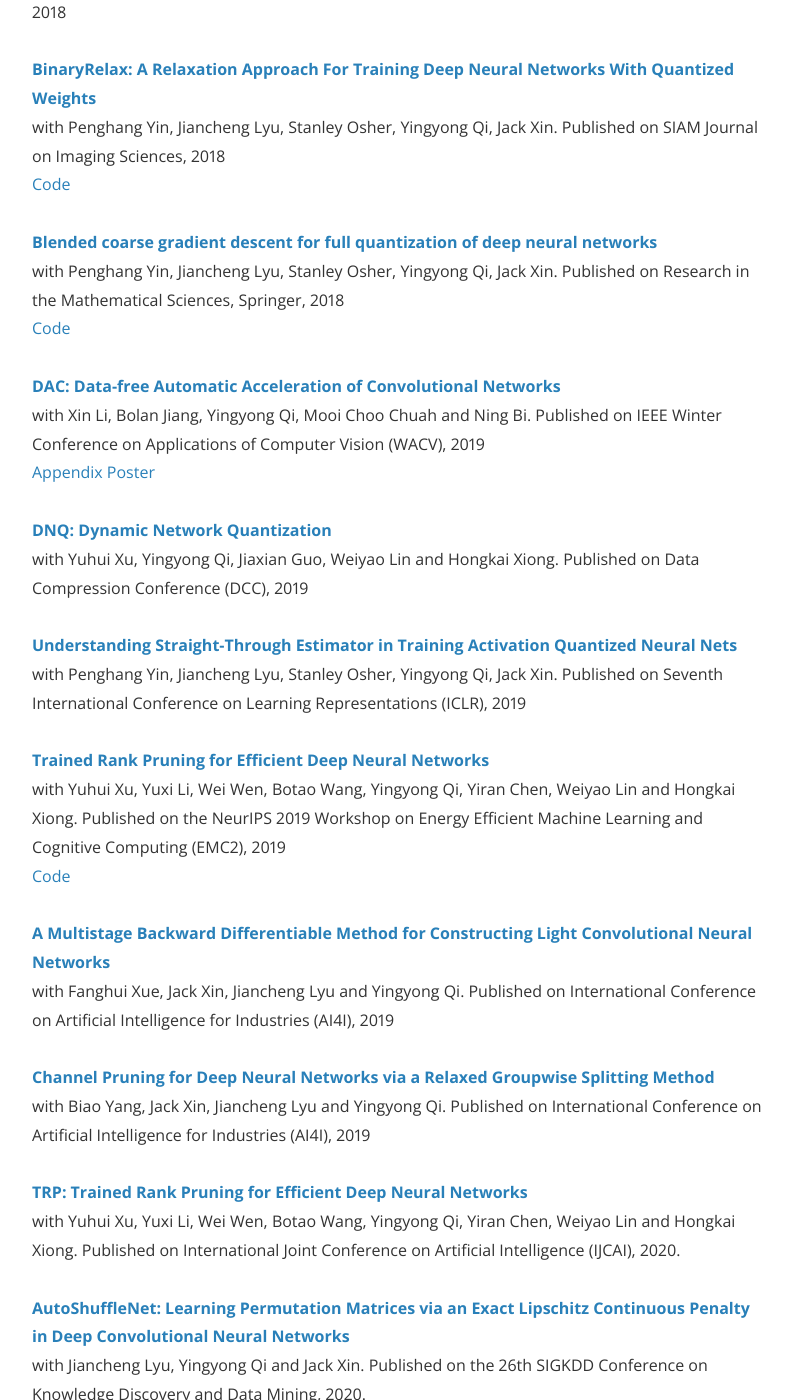
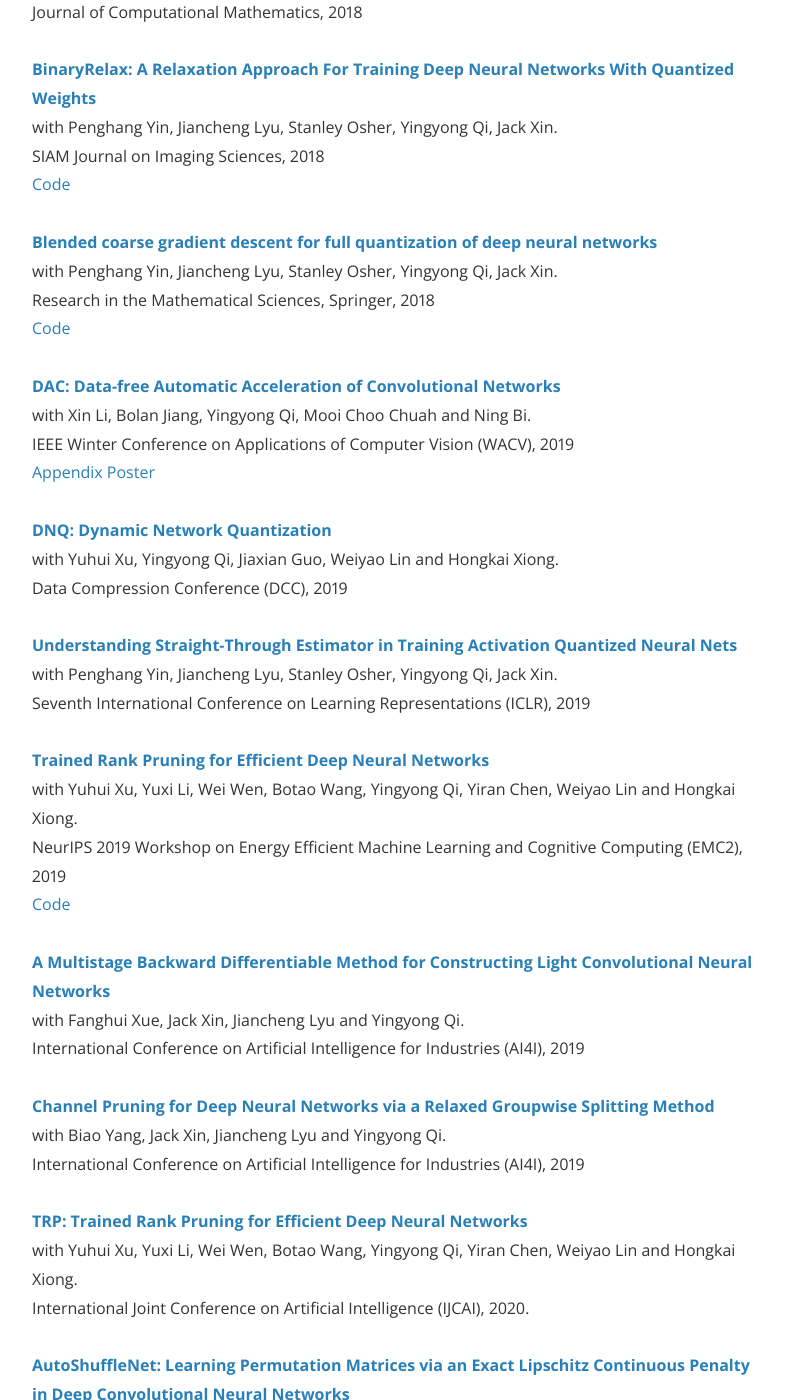
Before and after one commit to zsivine/zsivine.github.io, a Jekyll site: the page built from research.html, in a window 1280 px wide and 1400 px high, scrolled down 403 px. Shown: the whole window, without its empty margins (240-1032 px from the left). Built offline with Jekyll 4.4.1, drawn with Linux system fonts in a browser that asks for light colours; nearby versions of some CDN libraries; comment, search, counter and statistics services are not loaded; a style sheet for code colours, icons or effects is not loaded; some of the changed text lies outside the part shown.

Commit message:
better visual

```diff
--- a/research.html
+++ b/research.html
@@ -9,30 +9,30 @@ permalink: /research/
 <strong><a href="https://arxiv.org/abs/1612.06052">
     Quantization and Training of Low Bit-Width Convolutional Neural
     Networks for Object Detection</a></strong>
-<br>with Penghang Yin, Yingyong Qi, Jack Xin.
-    Published on Journal of Computational Mathematics, 2018<br>
+<br>with Penghang Yin, Yingyong Qi, Jack Xin. <br>
+    Journal of Computational Mathematics, 2018<br>
 
 <br>
 <strong><a href="https://arxiv.org/abs/1801.06313">
     BinaryRelax: A Relaxation Approach For Training Deep Neural Networks
     With Quantized Weights</a></strong>
-<br>with Penghang Yin, Jiancheng Lyu, Stanley Osher, Yingyong Qi, Jack Xin.
-    Published on SIAM Journal on Imaging Sciences, 2018<br>
+<br>with Penghang Yin, Jiancheng Lyu, Stanley Osher, Yingyong Qi, Jack Xin. <br>
+    SIAM Journal on Imaging Sciences, 2018<br>
 <a href="https://github.com/penhunt/binaryrelax">Code</a> <br>
 
 <br>
 <strong><a href="https://link.springer.com/article/10.1007/s40687-018-0177-6">
     Blended coarse gradient descent for full quantization of deep neural
     networks</a></strong>
-<br>with Penghang Yin, Jiancheng Lyu, Stanley Osher, Yingyong Qi, Jack Xin.
-    Published on Research in the Mathematical Sciences, Springer, 2018<br>
+<br>with Penghang Yin, Jiancheng Lyu, Stanley Osher, Yingyong Qi, Jack Xin. <br>
+    Research in the Mathematical Sciences, Springer, 2018<br>
 <a href="https://github.com/zsivine/full-quantization-DNN">Code</a> <br>
 
 <br>
 <strong><a href="https://arxiv.org/abs/1812.08374">
     DAC: Data-free Automatic Acceleration of Convolutional Networks</a></strong>
-<br>with Xin Li, Bolan Jiang, Yingyong Qi, Mooi Choo Chuah and Ning Bi.
-    Published on IEEE Winter Conference on Applications of Computer Vision (WACV), 2019<br>
+<br>with Xin Li, Bolan Jiang, Yingyong Qi, Mooi Choo Chuah and Ning Bi. <br>
+    IEEE Winter Conference on Applications of Computer Vision (WACV), 2019<br>
 <a href="http://carina.cse.lehigh.edu/xin/publication/2019wacv_dac/2019wacv_dac_appendix.pdf">Appendix</a>
 <a>    </a>
 <a href="http://carina.cse.lehigh.edu/xin/publication/2019wacv_dac/2019wacv_dac_poster.pdf">Poster</a> <br>
@@ -40,37 +40,37 @@ permalink: /research/
 <br>
 <strong><a href="https://arxiv.org/abs/1812.02375">
     DNQ: Dynamic Network Quantization</a></strong>
-<br>with Yuhui Xu, Yingyong Qi, Jiaxian Guo, Weiyao Lin and Hongkai Xiong.
-    Published on Data Compression Conference (DCC), 2019<br>
+<br>with Yuhui Xu, Yingyong Qi, Jiaxian Guo, Weiyao Lin and Hongkai Xiong. <br>
+    Data Compression Conference (DCC), 2019<br>
 
 <br>
 <strong><a href="https://openreview.net/pdf?id=Skh4jRcKQ">
     Understanding Straight-Through Estimator in Training Activation
     Quantized Neural Nets</a></strong>
-<br>with Penghang Yin, Jiancheng Lyu, Stanley Osher, Yingyong Qi, Jack Xin.
-    Published on Seventh International Conference on Learning Representations (ICLR), 2019<br>
+<br>with Penghang Yin, Jiancheng Lyu, Stanley Osher, Yingyong Qi, Jack Xin. <br>
+    Seventh International Conference on Learning Representations (ICLR), 2019<br>
 
 <br>
 <strong><a href="https://arxiv.org/abs/1812.02402">
     Trained Rank Pruning for Efficient Deep Neural Networks</a></strong>
 <br>with Yuhui Xu, Yuxi Li, Wei Wen, Botao Wang, Yingyong Qi, Yiran Chen,
-    Weiyao Lin and Hongkai Xiong.
-    Published on the NeurIPS 2019 Workshop on Energy Efficient Machine Learning
+    Weiyao Lin and Hongkai Xiong. <br>
+    NeurIPS 2019 Workshop on Energy Efficient Machine Learning
     and Cognitive Computing (EMC2), 2019<br>
     <a href="https://github.com/yuhuixu1993/Trained-Rank-Pruning">Code</a><br>
 
 <br>
 <strong><a href="https://www.math.uci.edu/~jxin/Fanghui_ai4i_2019.pdf">
     A Multistage Backward Differentiable Method for Constructing Light Convolutional Neural Networks</a></strong>
-<br>with Fanghui Xue, Jack Xin, Jiancheng Lyu and Yingyong Qi.
-    Published on International Conference on Artificial Intelligence
+<br>with Fanghui Xue, Jack Xin, Jiancheng Lyu and Yingyong Qi. <br>
+    International Conference on Artificial Intelligence
     for Industries (AI4I), 2019<br>
 
 <br>
 <strong><a href="https://www.math.uci.edu/~jxin/Biao_ai4i_2019.pdf">
     Channel Pruning for Deep Neural Networks via a Relaxed Groupwise Splitting Method</a></strong>
-<br>with Biao Yang, Jack Xin, Jiancheng Lyu and Yingyong Qi.
-    Published on International Conference on Artificial Intelligence
+<br>with Biao Yang, Jack Xin, Jiancheng Lyu and Yingyong Qi. <br>
+    International Conference on Artificial Intelligence
     for Industries (AI4I), 2019<br>
 
 <br>
@@ -78,22 +78,22 @@ permalink: /research/
     TRP: Trained Rank Pruning for Efficient Deep Neural Networks
     </a></strong>
 <br>with Yuhui Xu, Yuxi Li, Wei Wen, Botao Wang, Yingyong Qi, Yiran Chen,
-    Weiyao Lin and Hongkai Xiong.
-    Published on International Joint Conference
+    Weiyao Lin and Hongkai Xiong. <br>
+    International Joint Conference
     on Artificial Intelligence (IJCAI), 2020. <br>
 
 <br>
 <strong><a href="https://arxiv.org/abs/1901.08624">
     AutoShuffleNet: Learning Permutation Matrices via an Exact Lipschitz
     Continuous Penalty in Deep Convolutional Neural Networks</a></strong>
-<br>with Jiancheng Lyu, Yingyong Qi and Jack Xin.
-    Published on the 26th SIGKDD Conference
-    on Knowledge Discovery and Data Mining, 2020. <br>
+<br>with Jiancheng Lyu, Yingyong Qi and Jack Xin. <br>
+    26th SIGKDD Conference
+    on Knowledge Discovery and Data Mining (KDD), 2020. <br>
 
 <br>
 <strong><a href="https://patents.google.com/patent/US20200175334A1/en">
     Edge computing</a></strong>
-<br>with Ying Chen and Yang Zhou.
+<br>with Ying Chen and Yang Zhou. <br>
     US Patent App. 16/204,242   2020<br>
 
 
@@ -102,25 +102,26 @@ permalink: /research/
 <h2>Applications of Computer Vision</h2>
 <strong><a href="https://ieeexplore.ieee.org/stamp/stamp.jsp?tp=&arnumber=9191056">
     Tiny-Hourglassnet: An Efficient Design For 3d Human Pose Estimation</a></strong>
-<br>with Bowen Shi, Yuhui Xu, Wenrui Dai, Botao Wang, Chenglin Li, Junni Zou and Hongkai Xiong.
-    Published on 2020 IEEE International Conference on Image Processing (ICIP), 2020<br>
+<br>with Bowen Shi, Yuhui Xu, Wenrui Dai, Botao Wang, Chenglin Li,
+    Junni Zou and Hongkai Xiong. <br>
+    2020 IEEE International Conference on Image Processing (ICIP), 2020<br>
 
 <br>
 <strong><a href="http://openaccess.thecvf.com/content_ICCVW_2019/papers/EPIC/Mequanint_Weakly-Supervised_Degree_of_Eye-Closeness_Estimation_ICCVW_2019_paper.pdf">
     Weakly-Supervised Degree of Eye-Closeness Estimation</a></strong>
-<br>with Eyasu Mequanint, Bijan Forutanpour, Yingyong Qi and Ning Bi.
-    Published on Proceedings of the IEEE International Conference on Computer Vision Workshops, 2019<br>
+<br>with Eyasu Mequanint, Bijan Forutanpour, Yingyong Qi and Ning Bi. <br>
+    Proceedings of the IEEE International Conference on Computer Vision Workshops, 2019<br>
 
 <br>
 <strong><a href="https://patentimages.storage.googleapis.com/cc/ed/1b/0e0be50f8e1c28/US20200082062A1.pdf">
     User Adaptation for Biometric Authentication</a></strong>
-<br>with Eyasu Mequanint, Yingyong Qi and Ning Bi.
+<br>with Eyasu Mequanint, Yingyong Qi and Ning Bi. <br>
     US Patent App. 16/125,360   2020<br>
 
 <br>
 <strong><a href="http://www.freepatentsonline.com/y2020/0218878.html">
     Personalized Eye Openness Estimation</a></strong>
-<br>with Eyasu Mequanint, Yingyong Qi and Ning Bi.
+<br>with Eyasu Mequanint, Yingyong Qi and Ning Bi. <br>
     US Patent App. 16/239,352   2020<br>
 
 
```
